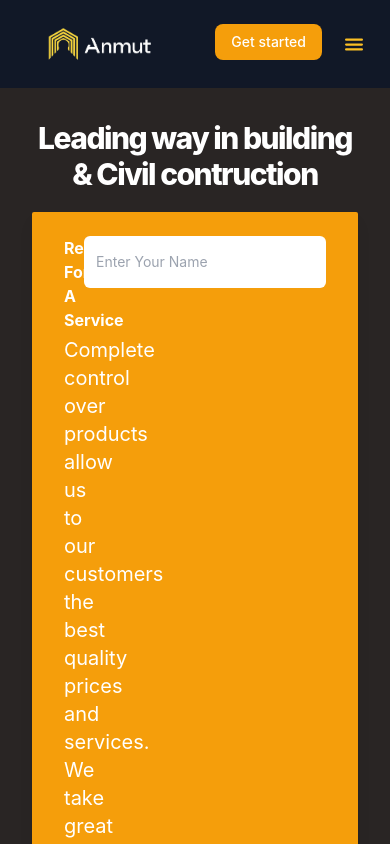
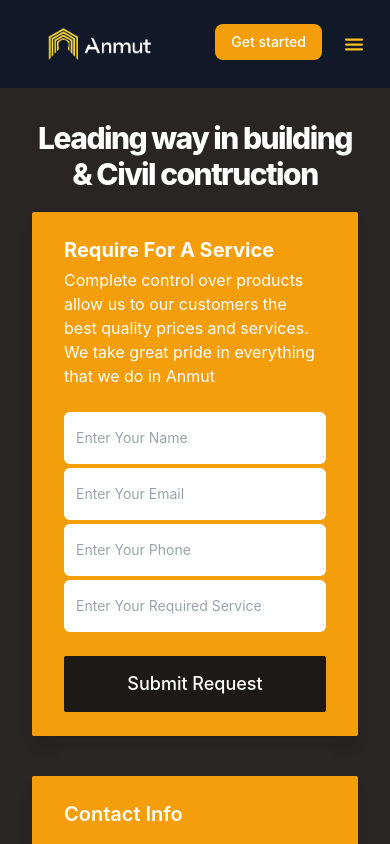
Before and after one commit to Ernie1234/anmut, a React (Vite) app: page /contact in a window 390 px wide. Shown: the top 844 px of the page. Built offline with nearby package versions, Linux system fonts and the light colour scheme.

Commit message:
all responsive

```diff
--- a/src/routes/Contact.jsx
+++ b/src/routes/Contact.jsx
@@ -42,17 +42,17 @@ function Contact() {
           action=""
           className="md:col-start-1 md:col-end-3 bg-amber-500 w-full h-full grid grid-cols-1 md:grid-cols-2 gap-1 md:gap-3 lg:gap-5 py-6 px-8 rounded-sm md:rounded-md lg:rounded-lg shadow-lg"
         >
-          <div className="md:col-start-1 md:col-end-3 w-full">
-            <h2 className="font-bold tracking-normal capitalize text-white  md:text-base lg:text-2xl">
+          <div className=" md:col-start-1 md:col-end-3 w-full pb-5 md:pb-0">
+            <h2 className="font-bold tracking-normal capitalize text-white  text-xl md:text-xl lg:text-2xl">
               Require for a service
             </h2>
-            <p className="font-normal text-xl text-white pt-1 md:pt-3">
+            <p className="font-normal text-base md:text-xl text-white pt-1 md:pt-3">
               Complete control over products allow us to our customers the best
               quality prices and services. We take great pride in everything
               that we do in Anmut
             </p>
           </div>
-          <div>
+          <div className="col-start-1 col-end-3 md:col-end-2">
             <label htmlFor="name" className="sr-only">
               Name
             </label>
@@ -65,7 +65,7 @@ function Contact() {
           text-black placeholder-gray-400 focus:outline-none"
             />
           </div>
-          <div>
+          <div className="col-start-1 col-end-3 md:col-start-2 md:col-end-3">
             <label htmlFor="email" className="sr-only">
               Email Address
             </label>
@@ -79,7 +79,7 @@ function Contact() {
           text-black placeholder-gray-400 focus:outline-none"
             />
           </div>
-          <div>
+          <div className="col-start-1 col-end-3 md:col-end-2">
             <label htmlFor="phone" className="sr-only">
               Phone
             </label>
@@ -92,7 +92,7 @@ function Contact() {
           text-black placeholder-gray-400 focus:outline-none"
             />
           </div>
-          <div>
+          <div className="col-start-1 col-end-3 md:col-start-2 md:col-end-3 pb-5 md:pb-0">
             <label htmlFor="text" className="sr-only">
               Enter your service
             </label>
--- a/src/routes/Services.jsx
+++ b/src/routes/Services.jsx
@@ -14,7 +14,7 @@ function Services() {
         <div className="w-full h-full bg-gradient-to-t from-slate-800/90 to-slate-900/90 absolute z-200"></div>
         <div className="container mx-auto px-6 flex relative py-16  max-w-screen-xl z-30">
           <motion.div
-            initial={{ x: -500, opacity: 0 }}
+            initial={{ x: -50, opacity: 0 }}
             transition={{ duration: 0.8, ease: "easeOut" }}
             whileInView={{ opacity: 1, x: 0 }}
             className="sm:w-2/3 lg:w-2/5 flex flex-col justify-center relative z-20 "
@@ -27,7 +27,7 @@ function Services() {
               </span>{" "}
               for you
             </h1>
-            <p className="text-sm sm:text-base text-gray-700 dark:text-white">
+            <p className="text-sm sm:text-base text-gray-300">
               Dimension of reality that makes change possible and
               understandable. An indefinite and homogeneous environment in which
               natural events and human existence take place. Providing
@@ -50,7 +50,7 @@ function Services() {
             </div>
           </motion.div>
           <motion.div
-            initial={{ x: 500, opacity: 0 }}
+            initial={{ x: 50, opacity: 0 }}
             transition={{ duration: 0.8, ease: "easeOut" }}
             whileInView={{ opacity: 1, x: 0 }}
             className="hidden md:flex justify-end items-center md:w-2/3 lg:w-3/5 relative md:ml-8 lg:ml-16"
@@ -62,7 +62,7 @@ function Services() {
       <div className="bg-slate-900 flex items-center overflow-hidden ">
         <div className="container mx-auto px-6 grid grid-cols-1 lg:grid-cols-2 relative gap-3 md:gap-8 py-16 max-w-screen-xl text-white">
           <motion.div
-            initial={{ x: -500, opacity: 0 }}
+            initial={{ x: -50, opacity: 0 }}
             transition={{ duration: 0.8, ease: "easeOut" }}
             whileInView={{ opacity: 1, x: 0 }}
             id="section--1"
@@ -148,7 +148,7 @@ function Services() {
             </div>
           </motion.div>
           <motion.div
-            initial={{ x: 500, opacity: 0 }}
+            initial={{ x: 50, opacity: 0 }}
             transition={{ duration: 0.8, ease: "easeOut" }}
             whileInView={{ opacity: 1, x: 0 }}
             className="hidden lg:flex justify-end items-center"
@@ -164,7 +164,7 @@ function Services() {
         id="our--services"
       >
         <motion.div
-          initial={{ y: 100, opacity: 0 }}
+          initial={{ y: 10, opacity: 0 }}
           transition={{ duration: 0.8, ease: "easeOut" }}
           whileInView={{ opacity: 1, y: 0 }}
           className="hidden lg:block absolute bottom-0 right-0 w-2/5"
@@ -193,7 +193,7 @@ function Services() {
           <div className="grid grid-cols-1 md:grid-cols-2 mt-4 md:mt-8 max-w-screen-sm gap-6 md:gap-8 lg:gap-10">
             {/* 1st service card */}
             <motion.Link
-              initial={{ y: 100, opacity: 0 }}
+              initial={{ y: 10, opacity: 0 }}
               transition={{ duration: 0.5, ease: "easeOut" }}
               whileInView={{ opacity: 1, y: 0 }}
               to="/contact"
@@ -211,7 +211,7 @@ function Services() {
             </motion.Link>
             {/* 2nd service card */}
             <motion.Link
-              initial={{ y: 100, opacity: 0 }}
+              initial={{ y: 10, opacity: 0 }}
               transition={{ duration: 0.8, ease: "easeOut" }}
               whileInView={{ opacity: 1, y: 0 }}
               to="/contact"
@@ -229,7 +229,7 @@ function Services() {
             </motion.Link>
             {/* 3rd service card */}
             <motion.Link
-              initial={{ y: 100, opacity: 0 }}
+              initial={{ y: 10, opacity: 0 }}
               transition={{ duration: 1.1, ease: "easeOut" }}
               whileInView={{ opacity: 1, y: 0 }}
               to="/contact"
@@ -247,7 +247,7 @@ function Services() {
             </motion.Link>
             {/* 4th service card */}
             <motion.Link
-              initial={{ y: 100, opacity: 0 }}
+              initial={{ y: 10, opacity: 0 }}
               transition={{ duration: 1.4, ease: "easeOut" }}
               whileInView={{ opacity: 1, y: 0 }}
               to="/contact"
```
